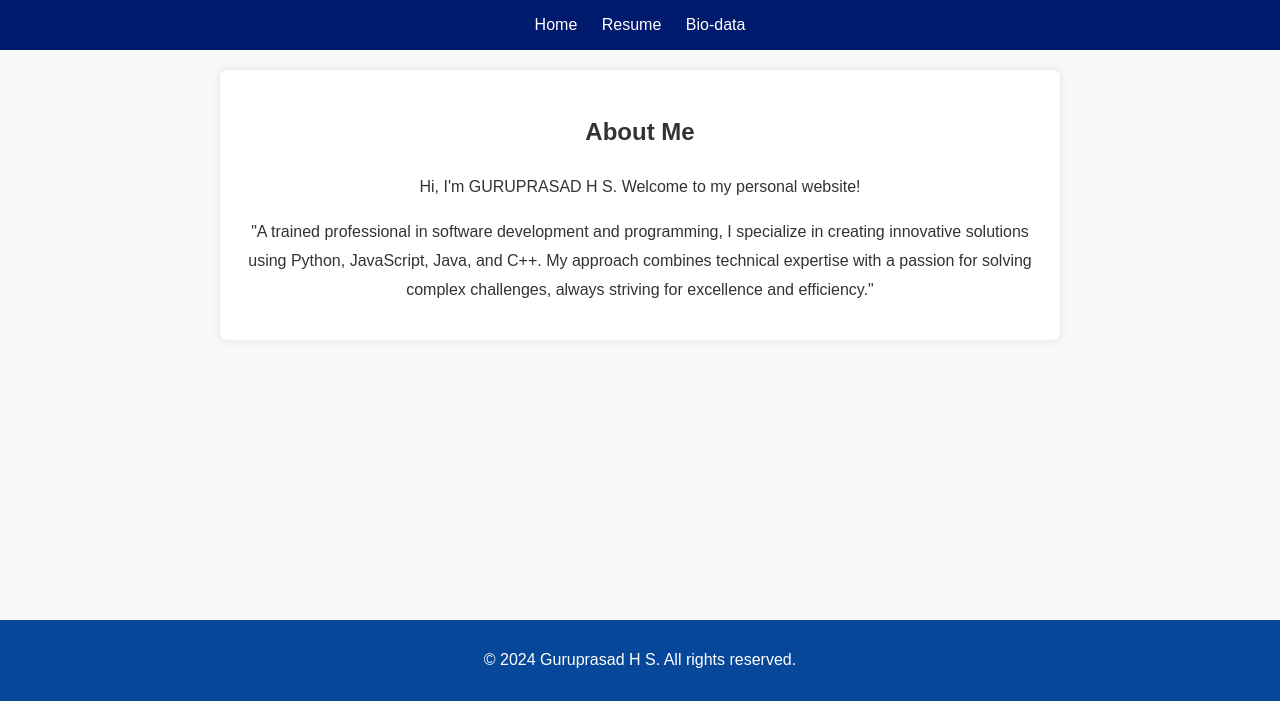
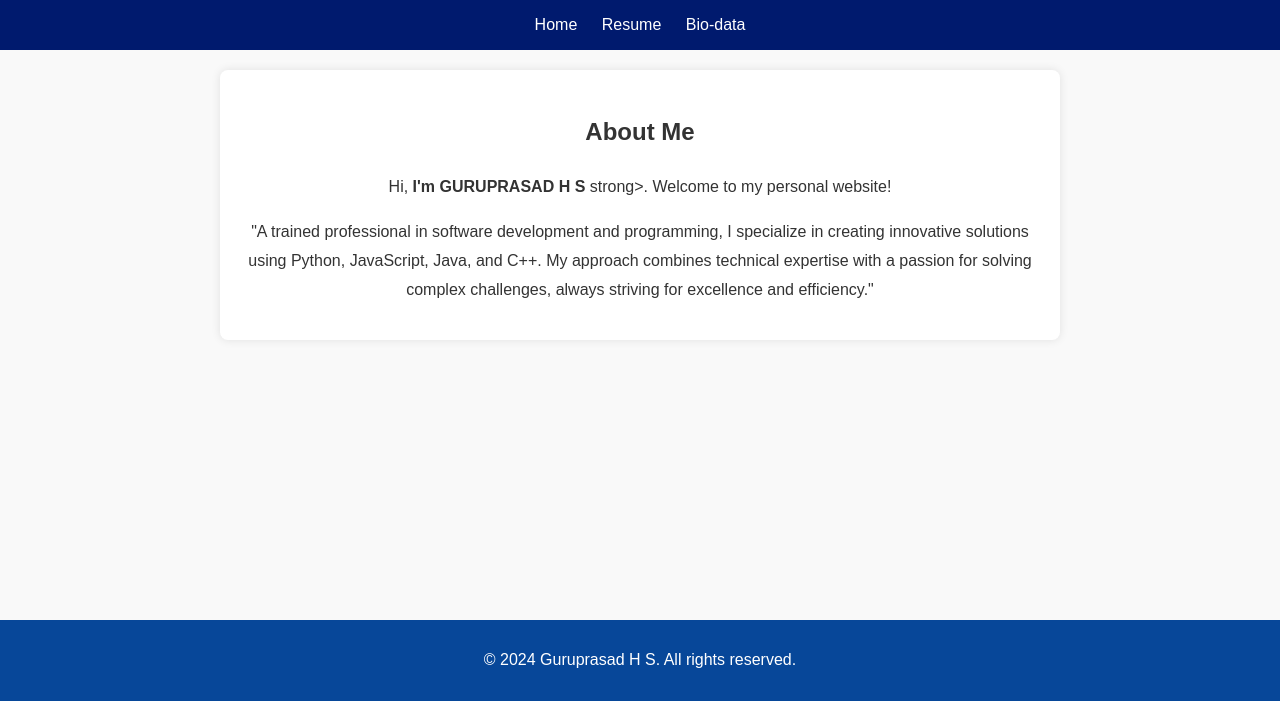
Before and after one commit to Guru123-prasad/resume_website12, a plain HTML site: page index.html in a window 1280 px wide. Shown: the part 99-800 px from the top of the page. Drawn offline with Linux system fonts and the light colour scheme.

Commit message:
Update index.html

```diff
--- a/index.html
+++ b/index.html
@@ -17,7 +17,7 @@
     </header>
     <main class="bio-main">
         <h2>About Me</h2>
-        <p>Hi, I'm GURUPRASAD H S. Welcome to my personal website!</p>
+        <p>Hi,<strong> I'm GURUPRASAD H S </strong>strong>. Welcome to my personal website!</p>
         <p>"A trained professional in software development and programming, I specialize in creating innovative solutions using Python, JavaScript, Java, and C++. My approach combines technical expertise with a passion for solving complex challenges, always striving for excellence and efficiency."</p>
     </main>
     <footer style="position: fixed;">
```
